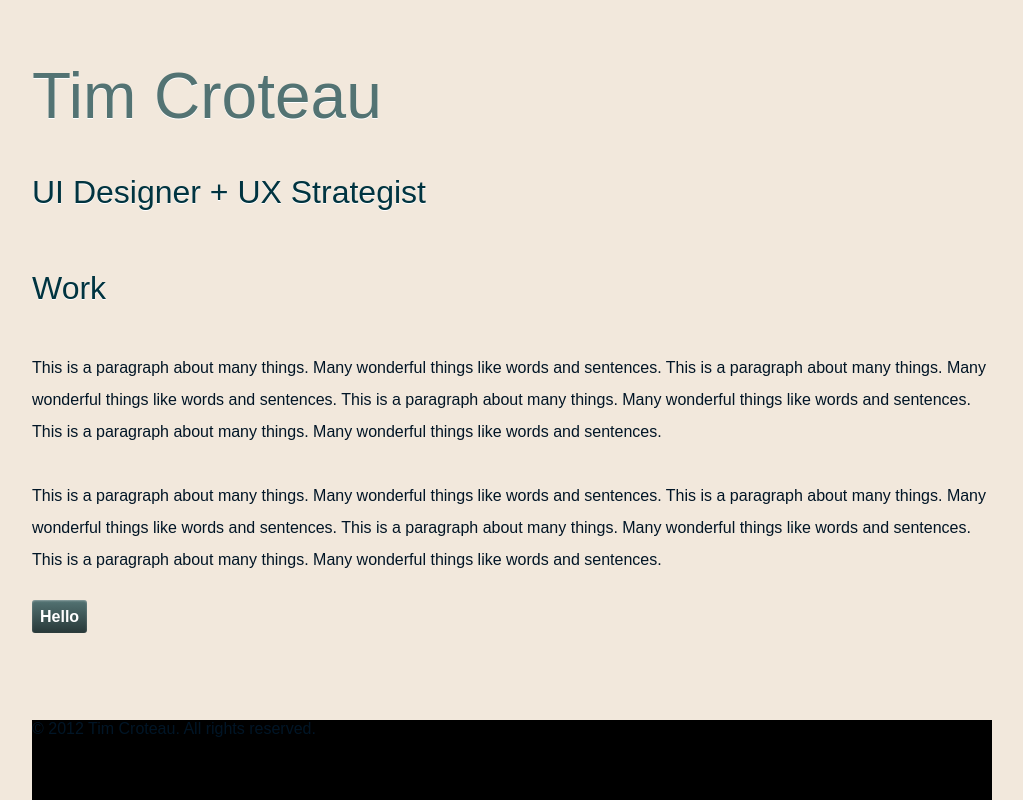
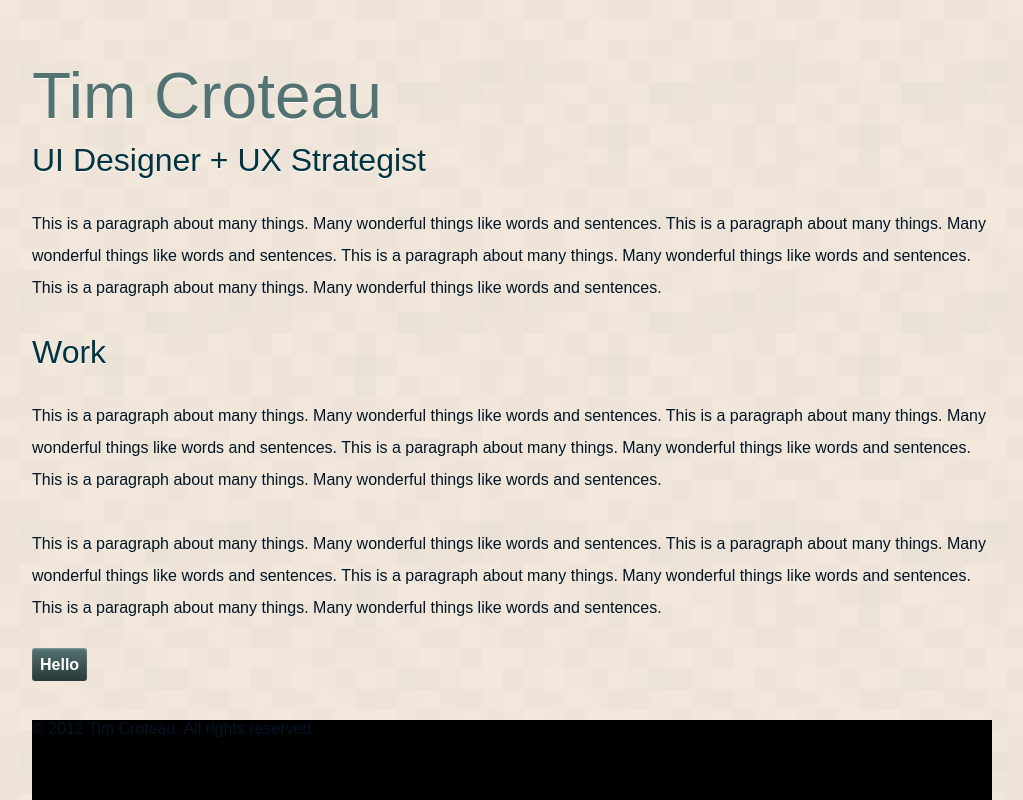
Before and after one commit to timcroteau/portfolio, a PHP site: page / in a window 1280 px wide. Shown: the whole page, without its empty margins (128-1151 px from the left). Run offline with PHP 8.4, Linux system fonts and the light colour scheme; some libraries are stand-ins or nearby versions.

Commit message:
added background texture, tweaked fonts, yearned for sandwich

```diff
--- a/css/_global.scss
+++ b/css/_global.scss
@@ -1,5 +1,5 @@
 body {
-	background:$background;
+	background:$background url(../images/bg_texture.png) 0 0;
 	color:$text;}
 
 #wrapper {
--- a/css/_type.scss
+++ b/css/_type.scss
@@ -14,10 +14,14 @@ h1 {
 	line-height:1em;
 	margin-bottom:0.5em;}
 
+	hgroup h1 {margin-bottom:0.25em}
+
 h2 {
 	font-size:2em;
-	line-height:2em;
+	line-height:1em;
 	margin:1em 0;}
+
+	hgroup h2 {margin-top:0}
 
 
 // Fonts
--- a/css/styles.css
+++ b/css/styles.css
@@ -185,10 +185,16 @@ h1 {
   line-height: 1em;
   margin-bottom: 0.5em; }
 
+hgroup h1 {
+  margin-bottom: 0.25em; }
+
 h2 {
   font-size: 2em;
-  line-height: 2em;
+  line-height: 1em;
   margin: 1em 0; }
+
+hgroup h2 {
+  margin-top: 0; }
 
 h1, h2 {
   font-family: "cubano", sans-serif; }
@@ -214,7 +220,7 @@ a {
   color: #537373; }
 
 body {
-  background: #f2e8dc;
+  background: #f2e8dc url(../images/bg_texture.png) 0 0;
   color: #011526; }
 
 #wrapper {
--- a/index.html
+++ b/index.html
@@ -21,6 +21,7 @@
 					<h1>Tim Croteau</h1>
 					<h2>UI Designer + UX Strategist</h2>
 				</hgroup>
+				<p>This is a paragraph about many things. Many wonderful things like words and sentences. This is a paragraph about many things. Many wonderful things like words and sentences. This is a paragraph about many things. Many wonderful things like words and sentences. This is a paragraph about many things. Many wonderful things like words and sentences. </p>
 			</header>
 			<div id="main">
 				<section id="work">
```
Also changed, not shown: styles.css (added, +24 -0 lines), images/bg_texture.png (added), 1 other file.
